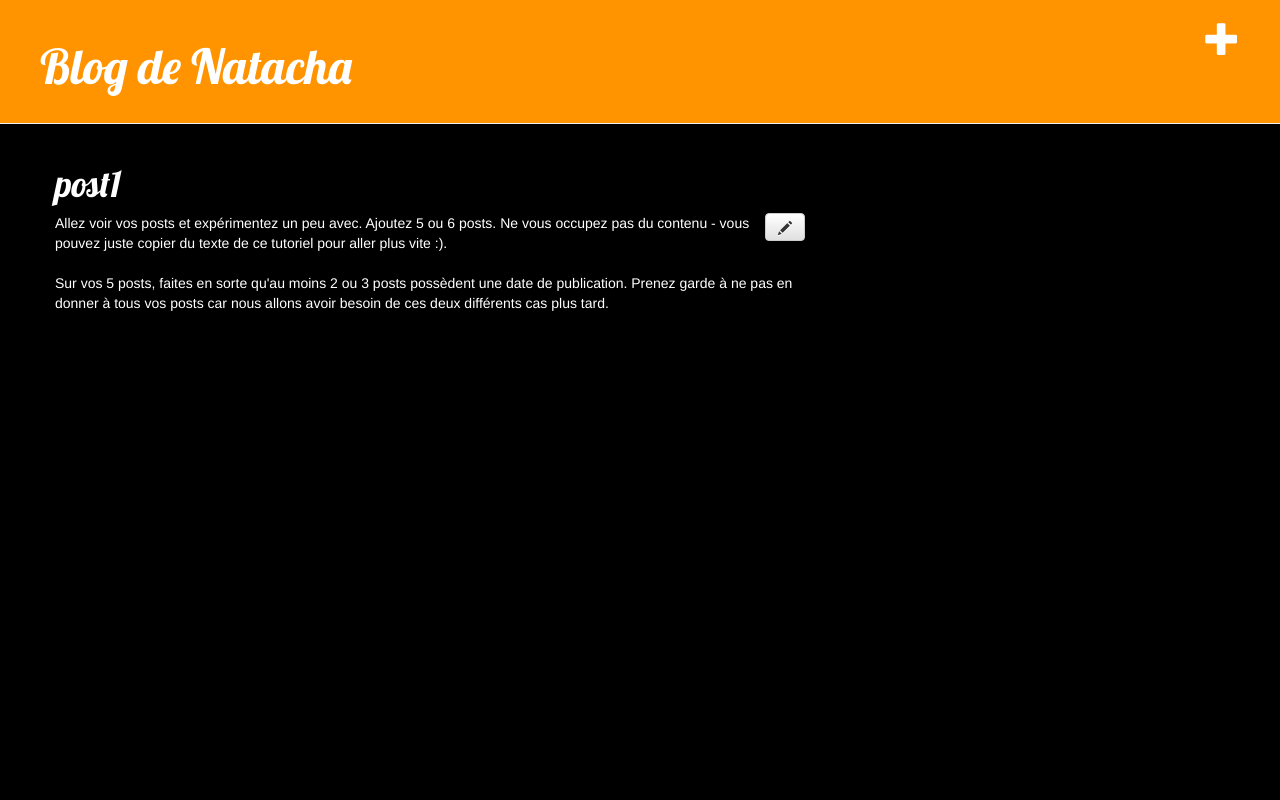
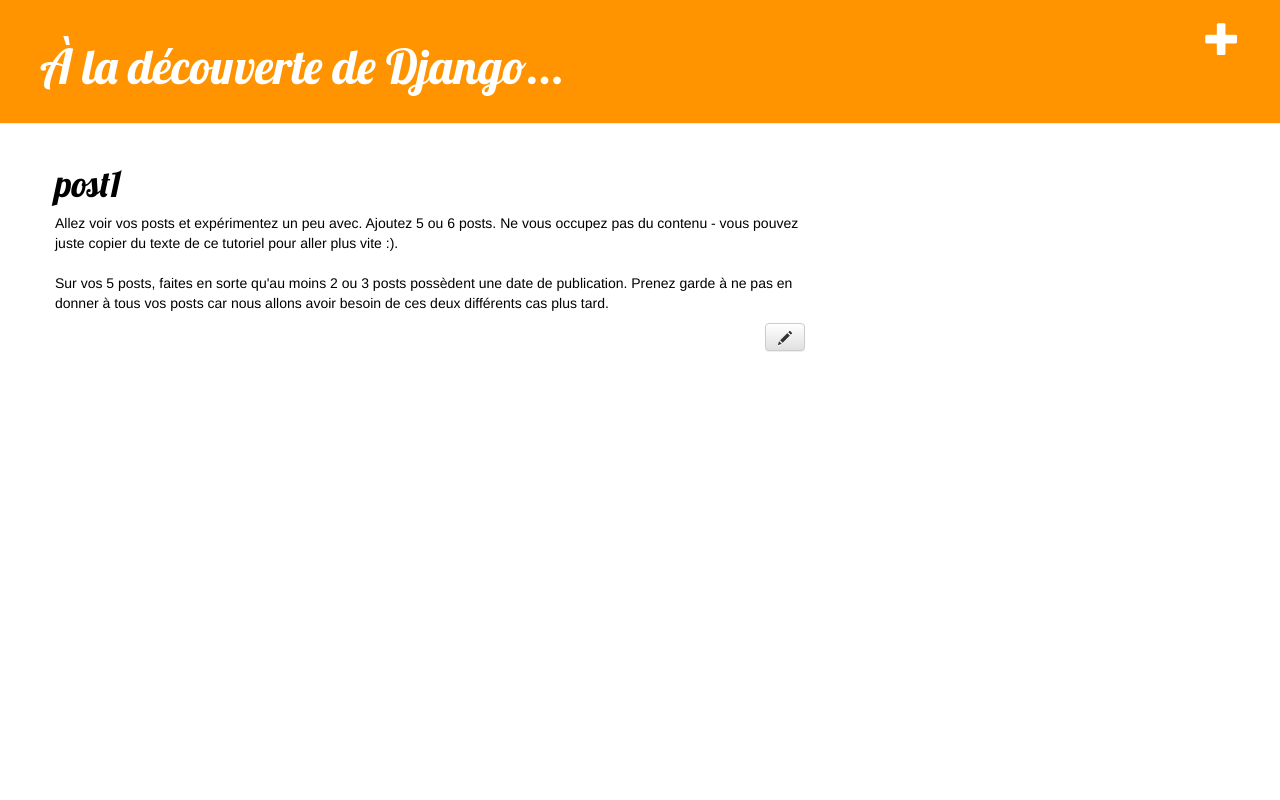
Before and after one commit to nromma/my-first-blog, a Django app: page /post/1/ in a window 1280 px wide. Run offline with Django 3.2, Linux system fonts and the light colour scheme; data comes from the database, SQL or seed files in the repository; both versions use the stored data as it was after the commit; some libraries are stand-ins or nearby versions.

Commit message:
passage en blanc

```diff
--- a/blog/static/css/blog.css
+++ b/blog/static/css/blog.css
@@ -4,7 +4,7 @@ h1 a {
 }
 body {
     padding-left: 0px;
-    background-color: #000000;
+    background-color: #ffffff;
 }
 .page-header {
     background-color: #ff9400;
@@ -21,7 +21,7 @@ body {
 .content {
     margin-left: 40px;
 
-    color: #ffffff;
+    color: #000000;
 }
 
 h1, h2, h3, h4 {
@@ -63,7 +63,7 @@ color:#000000;
 }
 
 .post h1 a, .post h1 a:visited {
-    color: #ffffff;
+    color: #000000;
 }
 
 /*input[type="text"], textarea {
--- a/blog/templates/blog/base.html
+++ b/blog/templates/blog/base.html
@@ -10,7 +10,7 @@
     <body>
     <div class="page-header">
 <a href="{% url 'post_new' %}" class="top-menu"><span class="glyphicon glyphicon-plus"></span></a>
-        <h1><a href="/">Blog de Natacha</a></h1>
+        <h1><a href="/">&Agrave; la découverte de Django...</a></h1>
     </div>
     <div class="content container">
         <div class="row">
--- a/blog/templates/blog/post_detail.html
+++ b/blog/templates/blog/post_detail.html
@@ -12,9 +12,10 @@
             </div>
         {% endif %}
 
-<div class="button">
-<a class="btn btn-default" href="{% url 'post_edit' pk=post.pk %}"><span class="glyphicon glyphicon-pencil"></span></a>
-</div>
-        <p>{{ post.text|linebreaksbr }}</p>
+
+    <p>{{ post.text|linebreaksbr }}</p>
+    <div class="button">
+    <a class="btn btn-default" href="{% url 'post_edit' pk=post.pk %}"><span class="glyphicon glyphicon-pencil"></span></a>
+    </div>
     </div>
 {% endblock %}
```
Also changed, not shown: db.sqlite3.
